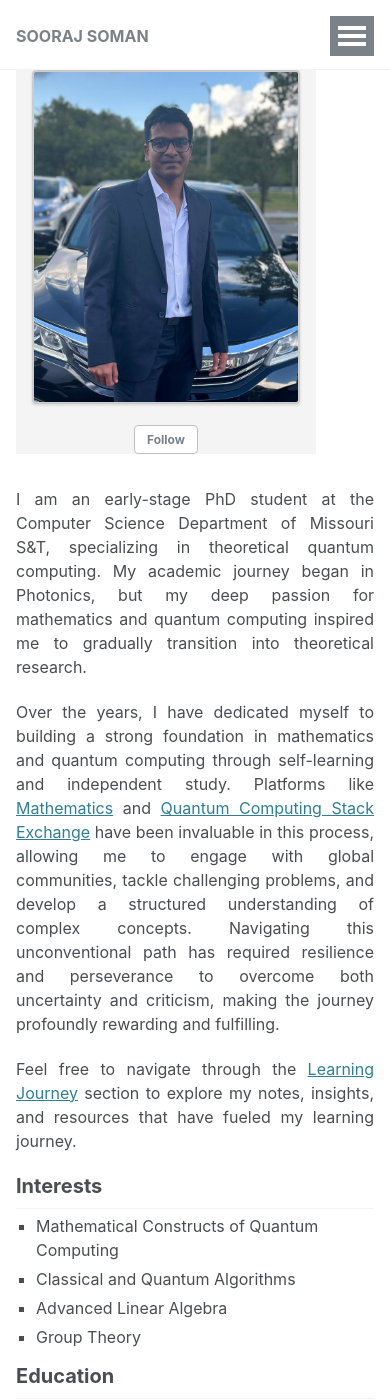
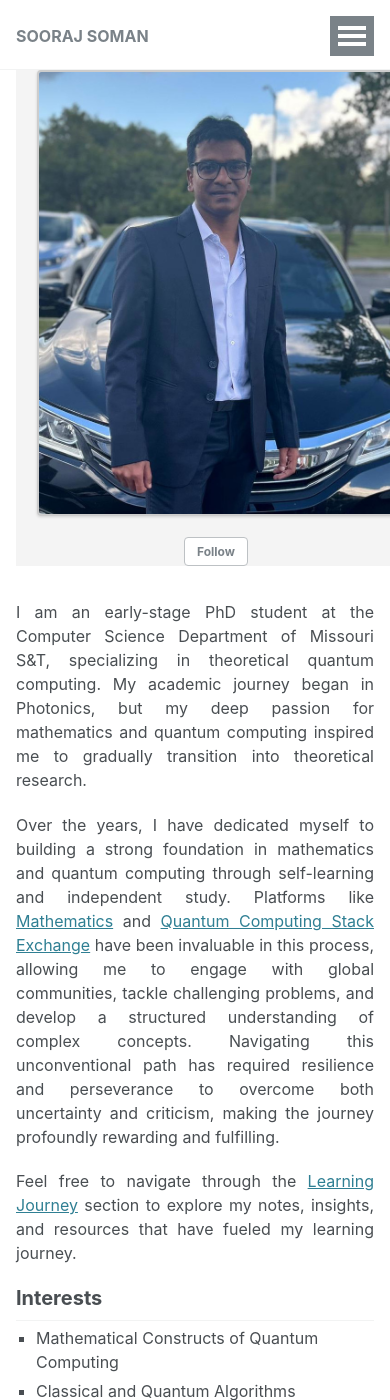
Before and after one commit to soorajss1729/soorajss1729.github.io, a Jekyll site: the page built from _pages/about.md, in a window 390 px wide and 1400 px high. Built offline with Jekyll 4.4.1, drawn with Linux system fonts in a browser that asks for light colours.

Commit message:
Update _sidebar.scss

```diff
--- a/_sass/_sidebar.scss
+++ b/_sass/_sidebar.scss
@@ -85,7 +85,7 @@
   padding-right: 0;
 
   @media screen and (max-width: 600px) {
-    width: 300px;
+    width: 400px;
     margin: 0; /* Remove all margins on small screens */
     padding-left: 0.1em; /* Add padding for both sides */
     padding-right: 0.1em;
@@ -100,8 +100,8 @@
   aspect-ratio: 4 / 5;
   border-radius: 8px;
   margin: 0 auto;
-  margin-left: 2em;
-  margin-right: 2em;
+  margin-left: 0em;
+  margin-right: 0em;
 
   img {
     width: 100%;
```
